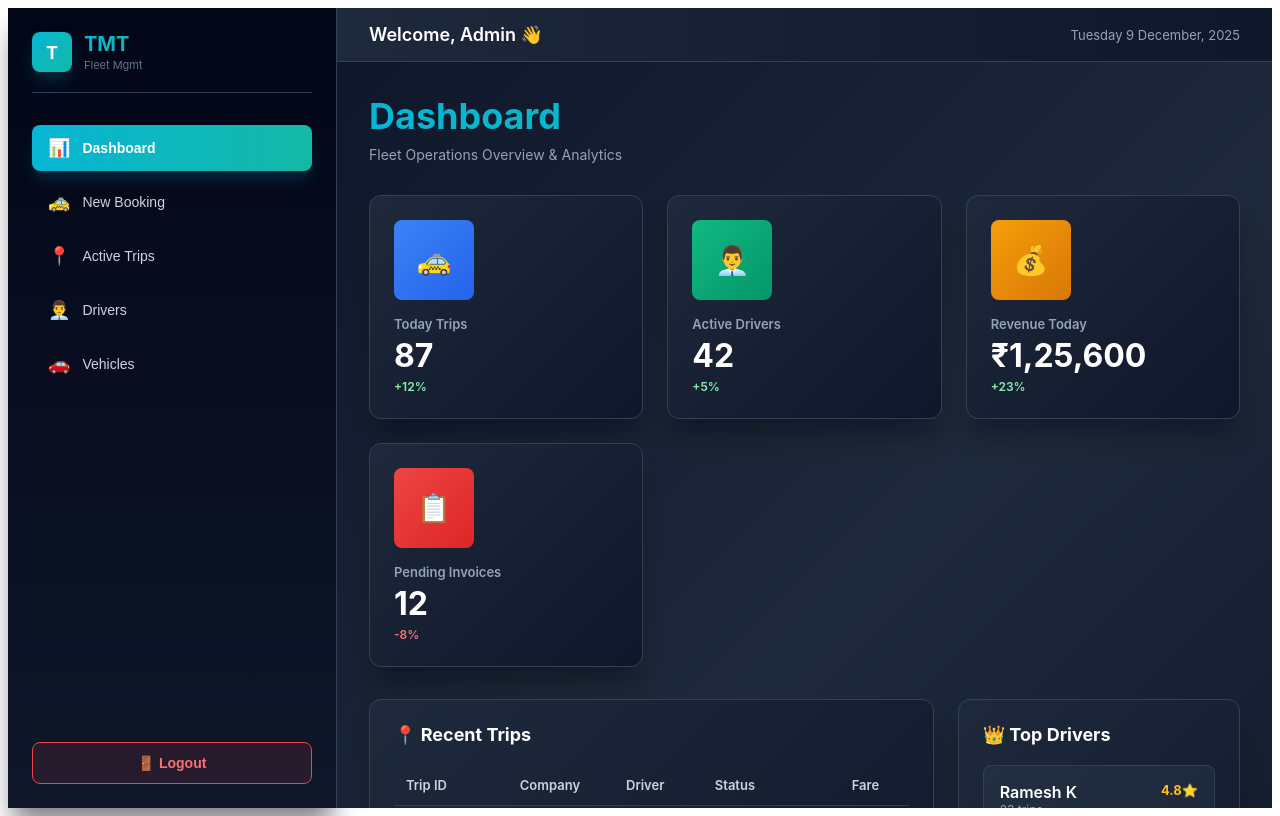
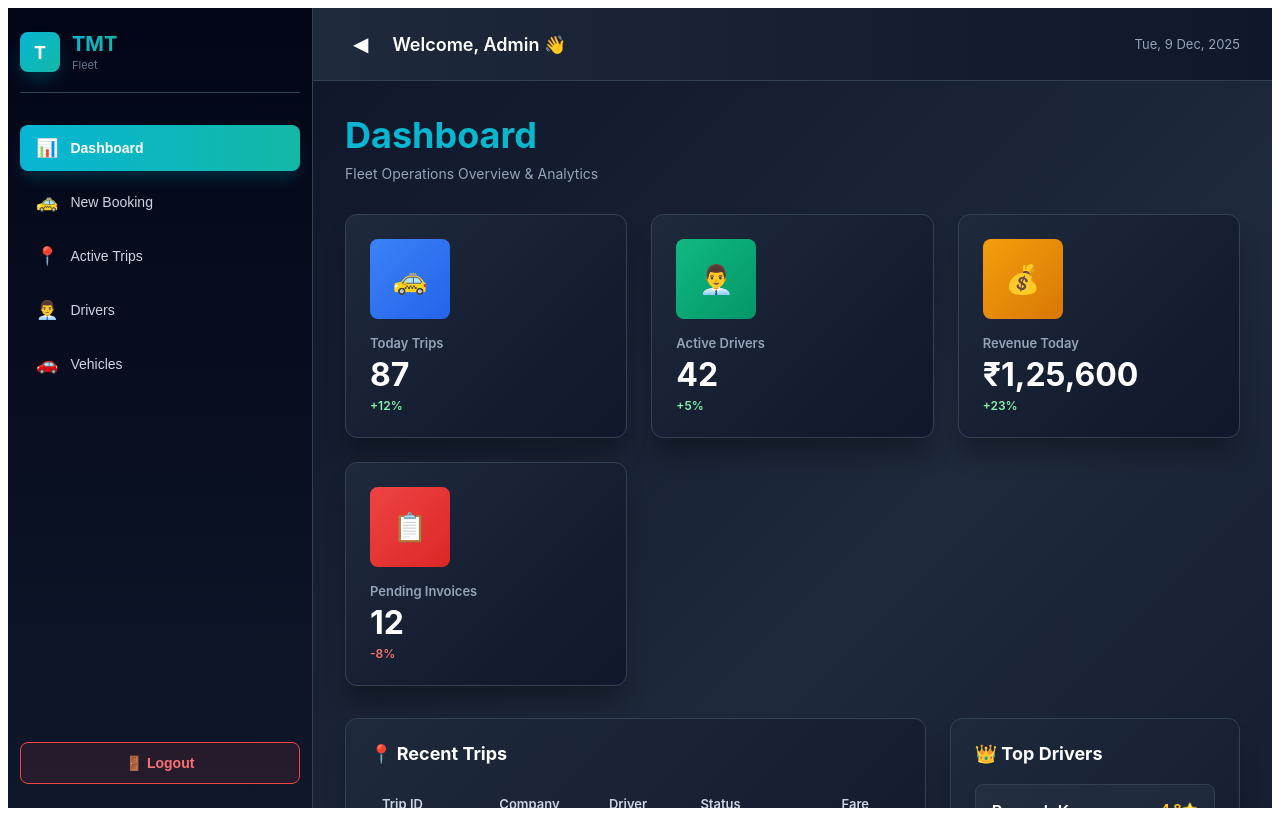
Before and after one commit to muralitharan-rex/tmt-travels-mvp, a React (Vite) app: page / in a window 1280 px wide. Both pictures are taken after a click on the button "Login". Built offline with nearby package versions, Linux system fonts and the light colour scheme.

Commit message:
Update App.jsx

```diff
--- a/src/App.jsx
+++ b/src/App.jsx
@@ -11,27 +11,33 @@ const styles = {
     display: 'flex',
     height: '100vh',
     background: 'linear-gradient(135deg, #0f172a 0%, #1e293b 50%, #0f172a 100%)',
-    fontFamily: '-apple-system, BlinkMacSystemFont, "Segoe UI", Roboto, sans-serif'
+    fontFamily: '-apple-system, BlinkMacSystemFont, "Segoe UI", Roboto, sans-serif',
+    overflow: 'hidden'
   },
-  sidebar: {
-    width: '280px',
+  sidebar: (isOpen) => ({
+    width: isOpen ? '280px' : '80px',
     background: 'linear-gradient(180deg, #020617 0%, #0f172a 100%)',
     color: 'white',
-    padding: '24px',
+    padding: '24px 12px',
     borderRight: '1px solid #334155',
     display: 'flex',
     flexDirection: 'column',
     boxShadow: '0 20px 25px -5px rgba(0, 0, 0, 0.5)',
-    overflowY: 'auto'
-  },
-  logo: {
+    overflowY: 'auto',
+    transition: 'width 0.3s ease',
+    scrollbarWidth: 'none',
+    msOverflowStyle: 'none'
+  }),
+  logo: (isOpen) => ({
     display: 'flex',
     alignItems: 'center',
-    gap: '12px',
+    gap: isOpen ? '12px' : '0',
     marginBottom: '32px',
     borderBottom: '1px solid #334155',
-    paddingBottom: '20px'
-  },
+    paddingBottom: '20px',
+    justifyContent: isOpen ? 'flex-start' : 'center',
+    transition: 'all 0.3s ease'
+  }),
   logoBox: {
     width: '40px',
     height: '40px',
@@ -42,35 +48,18 @@ const styles = {
     justifyContent: 'center',
     fontWeight: 'bold',
     fontSize: '18px',
-    boxShadow: '0 10px 20px -5px rgba(6, 182, 212, 0.3)'
+    boxShadow: '0 10px 20px -5px rgba(6, 182, 212, 0.3)',
+    flexShrink: 0
   },
-  logoText: {
+  logoText: (isOpen) => ({
     fontSize: '20px',
     fontWeight: 'bold',
     background: 'linear-gradient(90deg, #06b6d4 0%, #14b8a6 100%)',
     WebkitBackgroundClip: 'text',
     WebkitTextFillColor: 'transparent',
-    backgroundClip: 'text'
-  },
-  nav: {
-    flex: 1,
-    display: 'flex',
-    flexDirection: 'column',
-    gap: '8px'
-  },
-  logoutBtn: {
-    width: '100%',
-    padding: '12px 16px',
-    background: 'rgba(239, 68, 68, 0.1)',
-    color: '#f87171',
-    border: '1px solid #ef4444',
-    borderRadius: '8px',
-    cursor: 'pointer',
-    fontSize: '14px',
-    fontWeight: '600',
-    transition: 'all 0.3s ease',
-    marginTop: '16px'
-  },
+    backgroundClip: 'text',
+    display: isOpen ? 'block' : 'none'
+  }),
   mainContent: {
     flex: 1,
     display: 'flex',
@@ -90,7 +79,47 @@ const styles = {
   contentArea: {
     flex: 1,
     overflowY: 'auto',
-    background: 'linear-gradient(135deg, #0f172a 0%, #1e293b 50%, #0f172a 100%)'
+    overflowX: 'hidden',
+    background: 'linear-gradient(135deg, #0f172a 0%, #1e293b 50%, #0f172a 100%)',
+    scrollbarWidth: 'thin',
+    scrollbarColor: '#334155 transparent'
+  },
+  nav: {
+    flex: 1,
+    display: 'flex',
+    flexDirection: 'column',
+    gap: '8px',
+    scrollbarWidth: 'none'
+  },
+  navButton: (isActive, isOpen) => ({
+    width: '100%',
+    display: 'flex',
+    alignItems: 'center',
+    gap: isOpen ? '12px' : '0',
+    justifyContent: isOpen ? 'flex-start' : 'center',
+    padding: '12px 16px',
+    background: isActive ? 'linear-gradient(90deg, #06b6d4 0%, #14b8a6 100%)' : 'transparent',
+    color: isActive ? 'white' : '#cbd5e1',
+    border: 'none',
+    borderRadius: '8px',
+    cursor: 'pointer',
+    fontSize: '14px',
+    fontWeight: isActive ? '600' : '500',
+    transition: 'all 0.3s ease',
+    boxShadow: isActive ? '0 10px 15px -3px rgba(6, 182, 212, 0.2)' : 'none'
+  }),
+  logoutBtn: {
+    width: '100%',
+    padding: '12px 16px',
+    background: 'rgba(239, 68, 68, 0.1)',
+    color: '#f87171',
+    border: '1px solid #ef4444',
+    borderRadius: '8px',
+    cursor: 'pointer',
+    fontSize: '14px',
+    fontWeight: '600',
+    transition: 'all 0.3s ease',
+    marginTop: '16px'
   }
 }
 
@@ -98,6 +127,7 @@ export default function App() {
   const [isLoggedIn, setIsLoggedIn] = useState(false)
   const [currentPage, setCurrentPage] = useState('login')
   const [user, setUser] = useState(null)
+  const [sidebarOpen, setSidebarOpen] = useState(true)
 
   const handleLogin = (userData) => {
     setUser(userData)
@@ -126,14 +156,16 @@ export default function App() {
   return (
     <div style={styles.container}>
       {/* Sidebar */}
-      <div style={styles.sidebar}>
+      <div style={styles.sidebar(sidebarOpen)}>
         {/* Logo */}
-        <div style={styles.logo}>
+        <div style={styles.logo(sidebarOpen)}>
           <div style={styles.logoBox}>T</div>
-          <div>
-            <div style={styles.logoText}>TMT</div>
-            <div style={{ fontSize: '11px', color: '#64748b', marginTop: '2px' }}>Fleet Mgmt</div>
-          </div>
+          {sidebarOpen && (
+            <div>
+              <div style={styles.logoText(true)}>TMT</div>
+              <div style={{ fontSize: '11px', color: '#64748b', marginTop: '2px' }}>Fleet</div>
+            </div>
+          )}
         </div>
 
         {/* Navigation */}
@@ -142,23 +174,7 @@ export default function App() {
             <button
               key={item.id}
               onClick={() => setCurrentPage(item.id)}
-              style={{
-                display: 'flex',
-                alignItems: 'center',
-                gap: '12px',
-                width: '100%',
-                textAlign: 'left',
-                padding: '12px 16px',
-                background: currentPage === item.id ? 'linear-gradient(90deg, #06b6d4 0%, #14b8a6 100%)' : 'transparent',
-                color: currentPage === item.id ? 'white' : '#cbd5e1',
-                border: 'none',
-                borderRadius: '8px',
-                cursor: 'pointer',
-                fontSize: '14px',
-                fontWeight: currentPage === item.id ? '600' : '500',
-                transition: 'all 0.3s ease',
-                boxShadow: currentPage === item.id ? '0 10px 15px -3px rgba(6, 182, 212, 0.2)' : 'none'
-              }}
+              style={styles.navButton(currentPage === item.id, sidebarOpen)}
               onMouseEnter={(e) => {
                 if (currentPage !== item.id) {
                   e.target.style.background = '#1e293b'
@@ -171,16 +187,17 @@ export default function App() {
                   e.target.style.color = '#cbd5e1'
                 }
               }}
+              title={!sidebarOpen ? item.label : ''}
             >
               <span style={{ fontSize: '18px' }}>{item.icon}</span>
-              <span>{item.label}</span>
+              {sidebarOpen && <span>{item.label}</span>}
             </button>
           ))}
         </nav>
 
         {/* Logout */}
-        <button style={styles.logoutBtn} onClick={handleLogout}>
-          🚪 Logout
+        <button style={styles.logoutBtn} onClick={handleLogout} title="Logout">
+          🚪 {sidebarOpen && 'Logout'}
         </button>
       </div>
 
@@ -188,15 +205,30 @@ export default function App() {
       <div style={styles.mainContent}>
         {/* Top Bar */}
         <div style={styles.topBar}>
-          <h2 style={{ margin: 0, fontSize: '18px', fontWeight: '600' }}>
-            Welcome, {user?.name} 👋
-          </h2>
+          <div style={{ display: 'flex', alignItems: 'center', gap: '16px' }}>
+            <button
+              onClick={() => setSidebarOpen(!sidebarOpen)}
+              style={{
+                background: 'transparent',
+                border: 'none',
+                color: 'white',
+                fontSize: '20px',
+                cursor: 'pointer',
+                padding: '8px'
+              }}
+            >
+              {sidebarOpen ? '◀' : '▶'}
+            </button>
+            <h2 style={{ margin: 0, fontSize: '18px', fontWeight: '600' }}>
+              Welcome, {user?.name} 👋
+            </h2>
+          </div>
           <div style={{ fontSize: '13px', color: '#94a3b8' }}>
-            {new Date().toLocaleDateString('en-IN', { weekday: 'long', year: 'numeric', month: 'long', day: 'numeric' })}
+            {new Date().toLocaleDateString('en-IN', { weekday: 'short', year: 'numeric', month: 'short', day: 'numeric' })}
           </div>
         </div>
 
-        {/* Page Content */}
+        {/* Content */}
         <div style={styles.contentArea}>
           {currentPage === 'dashboard' && <Dashboard user={user} />}
           {currentPage === 'newbooking' && <NewBooking />}
@@ -205,6 +237,23 @@ export default function App() {
           {currentPage === 'vehicles' && <VehicleList />}
         </div>
       </div>
+
+      <style>{`
+        div::-webkit-scrollbar {
+          width: 8px;
+          height: 8px;
+        }
+        div::-webkit-scrollbar-track {
+          background: transparent;
+        }
+        div::-webkit-scrollbar-thumb {
+          background: #334155;
+          border-radius: 4px;
+        }
+        div::-webkit-scrollbar-thumb:hover {
+          background: #475569;
+        }
+      `}</style>
     </div>
   )
 }
```
